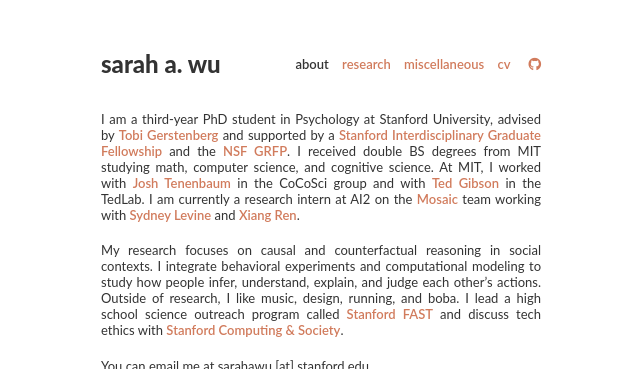
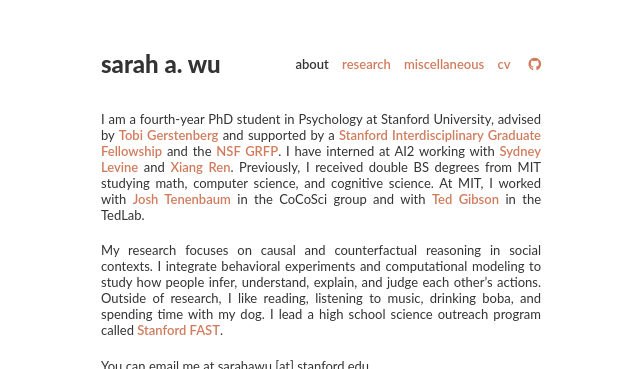
Before and after one commit to sarahawu/sarahawu.github.io, a Jekyll site: the page built from index.md, in a window 1280 px wide, cut to the strip 0-369 px from the top of the page. Shown: the whole strip, without its empty margins (319-959 px from the left). Built offline with Jekyll 4.4.1, drawn with Linux system fonts in a browser that asks for light colours; nearby versions of some CDN libraries.

Commit message:
updated about

```diff
--- a/index.md
+++ b/index.md
@@ -5,21 +5,20 @@
 ---
 
 {:.content-narrow .content-block}
-I am a third-year PhD student in Psychology at Stanford University,
+I am a fourth-year PhD student in Psychology at Stanford University,
 advised by [Tobi Gerstenberg](http://cicl.stanford.edu/member/tobias_gerstenberg/){:target="_blank"}
 and supported by a [Stanford Interdisciplinary Graduate Fellowship](https://vpge.stanford.edu/fellowships-funding/sigf){:target="_blank"}
 and the [NSF GRFP](https://www.nsfgrfp.org/){:target="_blank"}.
-I received double BS degrees from MIT studying math, computer science, and cognitive science.
+I have interned at AI2 working with [Sydney Levine](https://sites.google.com/site/sydneymlevine/) and [Xiang Ren](https://shanzhenren.github.io/).
+Previously, I received double BS degrees from MIT studying math, computer science, and cognitive science.
 At MIT, I worked with [Josh Tenenbaum](http://cocosci.mit.edu/josh){:target="_blank"} in the CoCoSci group and with [Ted Gibson](http://tedlab.mit.edu/ted.html){:target="_blank"} in the TedLab.
-I am currently a research intern at AI2 on the [Mosaic](https://mosaic.allenai.org/) team working with [Sydney Levine](https://sites.google.com/site/sydneymlevine/) and [Xiang Ren](https://shanzhenren.github.io/).
 
 {:.content-narrow .content-block}
 My research focuses on causal and counterfactual reasoning in social contexts.
 I integrate behavioral experiments and computational modeling
 to study how people infer, understand, explain, and judge each other's actions.
-Outside of research, I like music, design, running, and boba.
-I lead a high school science outreach program called [Stanford FAST](https://fast.stanford.edu/){:target="_blank"}
-and discuss tech ethics with [Stanford Computing & Society](https://stanford-cscs.github.io/){:target="_blank"}.
+Outside of research, I like reading, listening to music, drinking boba, and spending time with  my dog.
+I lead a high school science outreach program called [Stanford FAST](https://fast.stanford.edu/){:target="_blank"}.
 
 {:.content-narrow .content-block}
 You can email me at sarahawu [at] stanford.edu.
```
